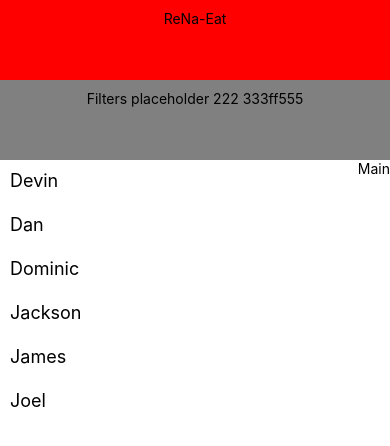
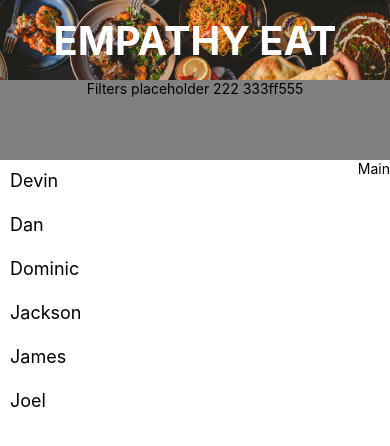
Before and after one commit to odedmagger/CuisineReactNative2, a React Native app: screen / in a window 390 px wide. Shown: the top 446 px of the page. Built offline with nearby package versions, Linux system fonts and the light colour scheme.

Commit message:
Added hero image section

```diff
--- a/App.js
+++ b/App.js
@@ -1,13 +1,18 @@
 import { StatusBar } from 'expo-status-bar';
 import React from 'react';
-import { StyleSheet, Text, View, FlatList } from 'react-native';
+import { StyleSheet, Text, View, ImageBackground } from 'react-native';
 import RestaurantsList from './RestaurantsList';
 
 export default function App() {
   return (
     <View style={styles.container}>
       <View style={[styles.section, { height: 80, backgroundColor: 'red' }]}>
-        <Text>ReNa-Eat</Text>
+        <ImageBackground
+          source={require('./img/food_hero.jpg')}
+          style={{width: '100%', height: '100%', justifyContent: 'center', alignItems: 'center'}}
+        >
+          <Text style={styles.header_text}>EMPATHY EAT</Text>
+        </ImageBackground>
       </View>
       <View style={[styles.section, { height: 80, backgroundColor: 'grey' }]}>
         <Text>Filters placeholder 222 333ff555</Text>
@@ -18,7 +23,7 @@ export default function App() {
           <Text>Main</Text>
         </View>
       </View>
-      {/*<StatusBar style="auto" />*/}
+      { /*<StatusBar style="auto" />*/ }
     </View>
   );
 }
@@ -30,11 +35,15 @@ const styles = StyleSheet.create({
     justifyContent: 'center',
   },
   section: {
-    padding: 10,
     alignItems: 'center'
   },
   multiitemSection: {
     flex: 1,
     flexDirection: 'row',
   },
+  header_text: {
+    color: 'white',
+    fontWeight: 'bold',
+    fontSize: 40
+  },
 });
```
Also changed, not shown: img/food_hero.jpg (added).
